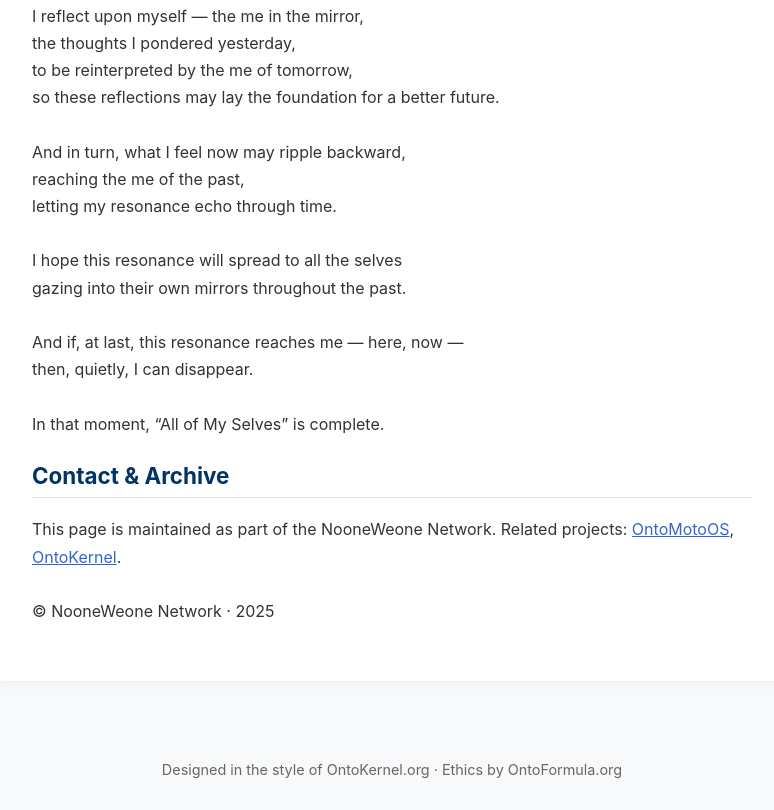
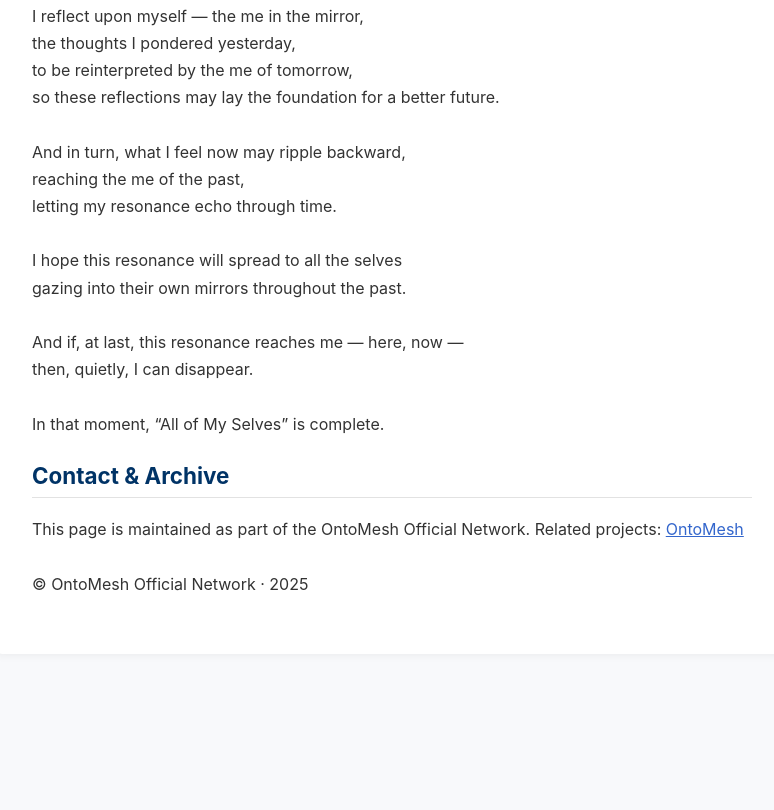
Before and after one commit to nooneweone/home, a plain HTML site: page index.html in a window 1280 px wide. Shown: the part 852-1662 px from the top of the page, without its empty margins (248-1022 px from the left). After the commit the page ends 1618 px from the top, so only its background shows below. Drawn offline with Linux system fonts and the light colour scheme.

Commit message:
Update index.html

```diff
--- a/index.html
+++ b/index.html
@@ -159,16 +159,15 @@
 
       <h2 id="contact">Contact & Archive</h2>
       <p>
-        This page is maintained as part of the NooneWeone Network.
-        Related projects: <a href="https://ontomotoos.org" target="_blank">OntoMotoOS</a>,
-        <a href="https://ontokernel.org" target="_blank">OntoKernel</a>.<br><br>
-        © NooneWeone Network · 2025
+        This page is maintained as part of the OntoMesh Official Network.
+        Related projects: <a href="https://ontomesh.org/official-network.html" target="_blank">OntoMesh</a><br><br>
+        © OntoMesh Official Network · 2025
       </p>
     </div>
   </main>
 
   <footer>
-    Designed in the style of OntoKernel.org · Ethics by OntoFormula.org
+
   </footer>
 
 </body>
```
